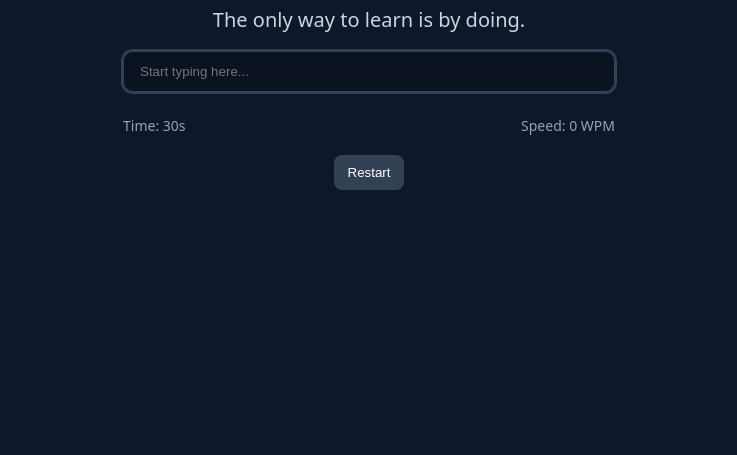
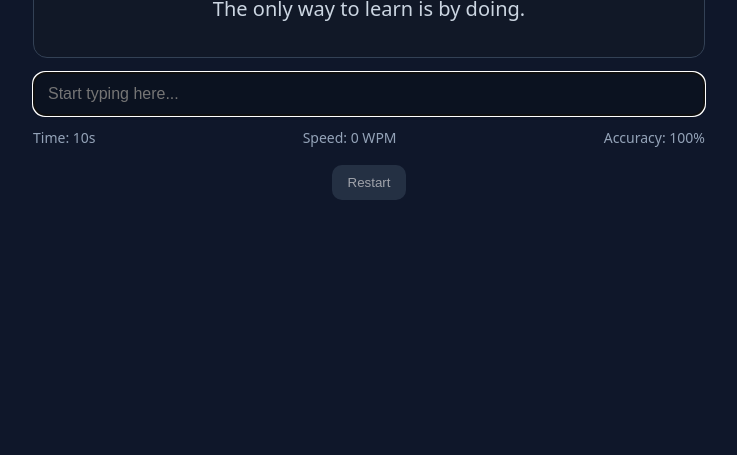
Before and after one commit to Deki1999/typing-test, a plain HTML site: page index.html in a window 1280 px wide. Shown: the part 345-800 px from the top of the page, without its empty margins (271-1008 px from the left). Drawn offline with Linux system fonts and the light colour scheme.

Commit message:
Typing Test: UI polish + live WPM

```diff
--- a/app.js
+++ b/app.js
@@ -5,23 +5,28 @@ const quoteEl = document.querySelector("#quote");
 const inputEl = document.querySelector("#input");
 const timerEl = document.querySelector("#timer");
 const wpmEl = document.querySelector("#wpm");
+const accuracyEl = document.querySelector("#accuracy");
 const restartBtn = document.querySelector("#restart");
 
 let timer;
-let timeLeft = 30;
+let timeLeft = 10; // ⏱️ 10 seconds duration
 let currentQuote = "";
 let started = false;
+let startMs = 0;
 
 function init() {
   clearInterval(timer);
   started = false;
   inputEl.value = "";
   inputEl.disabled = false;
-  timeLeft = 30;
+
+  timeLeft = 10; // reset timer to 10 seconds
   timerEl.textContent = `Time: ${timeLeft}s`;
   wpmEl.textContent = "Speed: 0 WPM";
+  accuracyEl.textContent = "Accuracy: 100%";
   restartBtn.disabled = true;
   quoteEl.innerHTML = "";
+
   fetchQuote();
   inputEl.focus();
 }
@@ -48,16 +53,19 @@ function renderQuote() {
 
 function startTimer() {
   started = true;
+  startMs = Date.now();
   timer = setInterval(() => {
     timeLeft--;
     timerEl.textContent = `Time: ${timeLeft}s`;
+
     if (timeLeft <= 0) {
       clearInterval(timer);
       inputEl.disabled = true;
       restartBtn.disabled = false;
       calculateWPM();
+      calculateAccuracy();
 
-      // 🔁 auto-restart after 3s
+      // auto-restart after 3 seconds
       setTimeout(() => init(), 3000);
     }
   }, 1000);
@@ -65,12 +73,36 @@ function startTimer() {
 
 function calculateWPM() {
   const typedWords = inputEl.value.trim().split(/\s+/).filter(Boolean).length;
-  const wpm = Math.round((typedWords / 30) * 60);
+  const secs = Math.max(1, (Date.now() - startMs) / 1000);
+  const wpm = Math.round((typedWords / secs) * 60);
   wpmEl.textContent = `Speed: ${wpm} WPM`;
+}
+
+function calculateAccuracy() {
+  const chars = quoteEl.querySelectorAll("span");
+  let correct = 0;
+
+  chars.forEach(span => {
+    if (span.classList.contains("correct")) correct++;
+  });
+
+  const total = chars.length;
+  const pct = Math.round((correct / total) * 100);
+  accuracyEl.textContent = `Accuracy: ${pct}%`;
 }
 
 inputEl.addEventListener("input", () => {
   if (!started) startTimer();
+
+  // live WPM
+  const secs = Math.max(1, (Date.now() - startMs) / 1000);
+  const words = inputEl.value.trim().split(/\s+/).filter(Boolean).length;
+  const liveWpm = Math.round((words / secs) * 60);
+  wpmEl.textContent = `Speed: ${liveWpm} WPM`;
+
+  // live accuracy
+  calculateAccuracy();
+
   const chars = quoteEl.querySelectorAll("span");
   const typed = inputEl.value.split("");
 
--- a/index.html
+++ b/index.html
@@ -15,9 +15,10 @@
     <input id="input" placeholder="Start typing here..." autofocus />
 
     <div class="stats">
-      <span id="timer">Time: 30s</span>
-      <span id="wpm">Speed: 0 WPM</span>
-    </div>
+  <span id="timer">Time: 10s</span>
+  <span id="wpm">Speed: 0 WPM</span>
+  <span id="accuracy">Accuracy: 100%</span>
+</div>
 
     <button id="restart">Restart</button>
   </div>
--- a/style.css
+++ b/style.css
@@ -1,15 +1,81 @@
 * { box-sizing: border-box; }
-body { margin:0; background:#0f172a; color:#e2e8f0; font-family: system-ui, -apple-system, sans-serif; display:flex; align-items:center; justify-content:center; height:100vh; }
-.wrap { max-width: 540px; width:100%; padding: 24px; text-align:center; }
+:root {
+  --bg: #0f172a;        /* page bg */
+  --card: #111827;      /* panels */
+  --muted: #94a3b8;     /* secondary text */
+  --text: #e2e8f0;      /* main text */
+  --border: #334155;    /* borders */
+  --btn: #334155;       /* buttons */
+  --btn-hover: #475569;
+  --ok: #10b981;        /* correct char */
+  --bad: #ef4444;       /* wrong char */
+}
 
-.quote { font-size:20px; line-height:1.5; margin-bottom:16px; color:#cbd5e1; }
-.quote .correct { color:#10b981; }
-.quote .wrong { color:#ef4444; }
+html, body { height: 100%; }
+body {
+  margin: 0;
+  background: var(--bg);
+  color: var(--text);
+  font-family: system-ui, -apple-system, Segoe UI, Roboto, sans-serif;
+  display: grid;
+  place-items: center;
+}
 
-input { width:100%; padding:12px 16px; border-radius:10px; border:1px solid #334155; background:#0b1220; color:#e2e8f0; margin-bottom:12px; }
-input:focus { outline:2px solid #334155; }
+.wrap {
+  width: min(720px, 92vw);
+  padding: 24px;
+  text-align: center;
+}
 
-.stats { display:flex; justify-content:space-between; margin-top:12px; font-size:14px; color:#94a3b8; }
+h1 { margin: 0 0 18px; }
 
-button { margin-top:20px; padding:10px 14px; background:#334155; border:0; border-radius:8px; color:white; cursor:pointer; }
-button:hover { opacity:.9; }
+.quote {
+  background: var(--card);
+  border: 1px solid var(--border);
+  border-radius: 14px;
+  padding: 18px 16px;
+  line-height: 1.6;
+  font-size: 20px;
+  color: #cbd5e1;
+  min-height: 84px;
+  margin-bottom: 14px;
+}
+
+.quote .correct { color: var(--ok); }
+.quote .wrong   { color: var(--bad); }
+
+input {
+  width: 100%;
+  padding: 12px 14px;
+  border-radius: 12px;
+  border: 1px solid var(--border);
+  background: #0b1220;
+  color: var(--text);
+  font-size: 16px;
+}
+
+input:disabled {
+  opacity: .7;
+  cursor: not-allowed;
+}
+
+.stats {
+  display: flex;
+  justify-content: space-between;
+  gap: 12px;
+  margin-top: 12px;
+  color: var(--muted);
+  font-size: 14px;
+}
+
+button {
+  margin-top: 18px;
+  padding: 10px 16px;
+  border-radius: 10px;
+  border: 0;
+  background: var(--btn);
+  color: white;
+  cursor: pointer;
+}
+button:hover { background: var(--btn-hover); }
+button:disabled { opacity: .6; cursor: not-allowed; }
```
